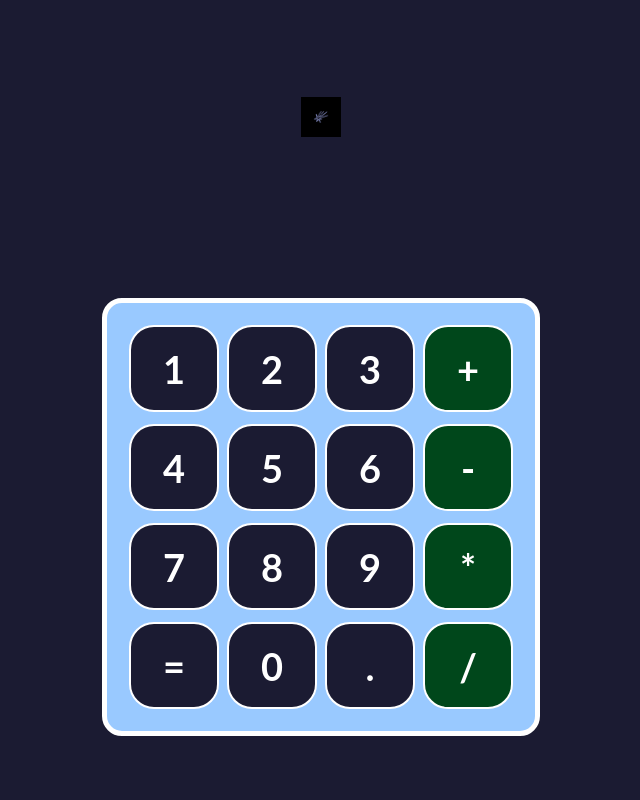
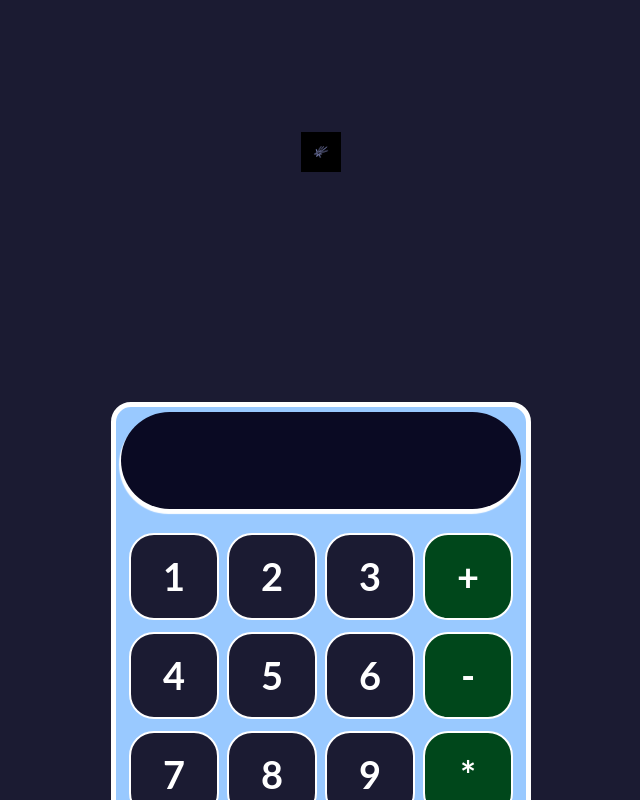
Before and after one commit to roiszs/Calculadora, a React (Create React App) app: page / in a window 1280 px wide. Shown: the top 800 px of the page, without its empty margins (319-959 px from the left). Built offline with nearby package versions, Linux system fonts and the light colour scheme.

Commit message:
Agregamos estilo a la pantalla

```diff
--- a/src/App.css
+++ b/src/App.css
@@ -1,5 +1,5 @@
 .App {
-  height: 100vh;
+  height: 140vh;
   padding-top: 10px;
   background-color: #1b1b32;
   font-family: Lato, sans-serif;
@@ -24,8 +24,8 @@
 
 .contenedor-calculadora {
   width: 400px;
-  height: 400px;
-  padding: 14px;
+  height: 600px;
+  padding: 5px;
   background-color: #99c9ff;
   border-radius: 20px;
   border: 5px solid white;
--- a/src/Componentes/Pantalla.js
+++ b/src/Componentes/Pantalla.js
@@ -1,9 +1,9 @@
 import React from 'react';
+import '../hojas-de-estilo/Pantalla.css'
 
 const Pantalla = ({ input }) => (
     <div className='input'>
         {input}
-
     </div>
 );
 
--- /dev/null
+++ b/src/hojas-de-estilo/Pantalla.css
@@ -0,0 +1,15 @@
+.input {
+    height: 75px;
+    border-radius: 50px;
+    margin-bottom: 20px;
+    display: flex;
+    justify-content: flex-end;
+    align-items: center;
+    font-weight: bold;
+    font-size: 30px;
+    background-color: #0a0a23;
+    color: white;
+    padding: 11px 30px 11px 11px;
+    margin: 1px solid #888;
+    box-shadow: -1px 4px 1px 1px white;
+}
```
